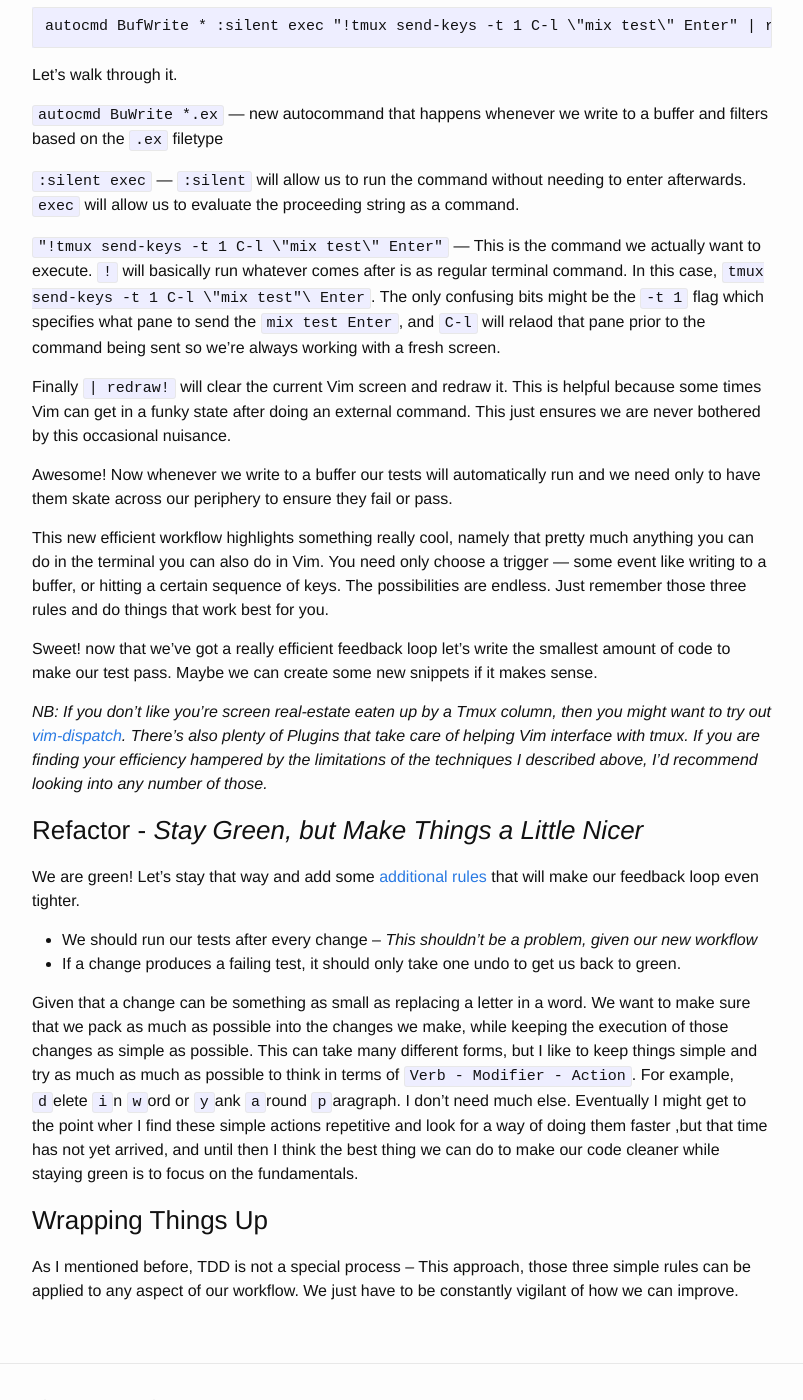
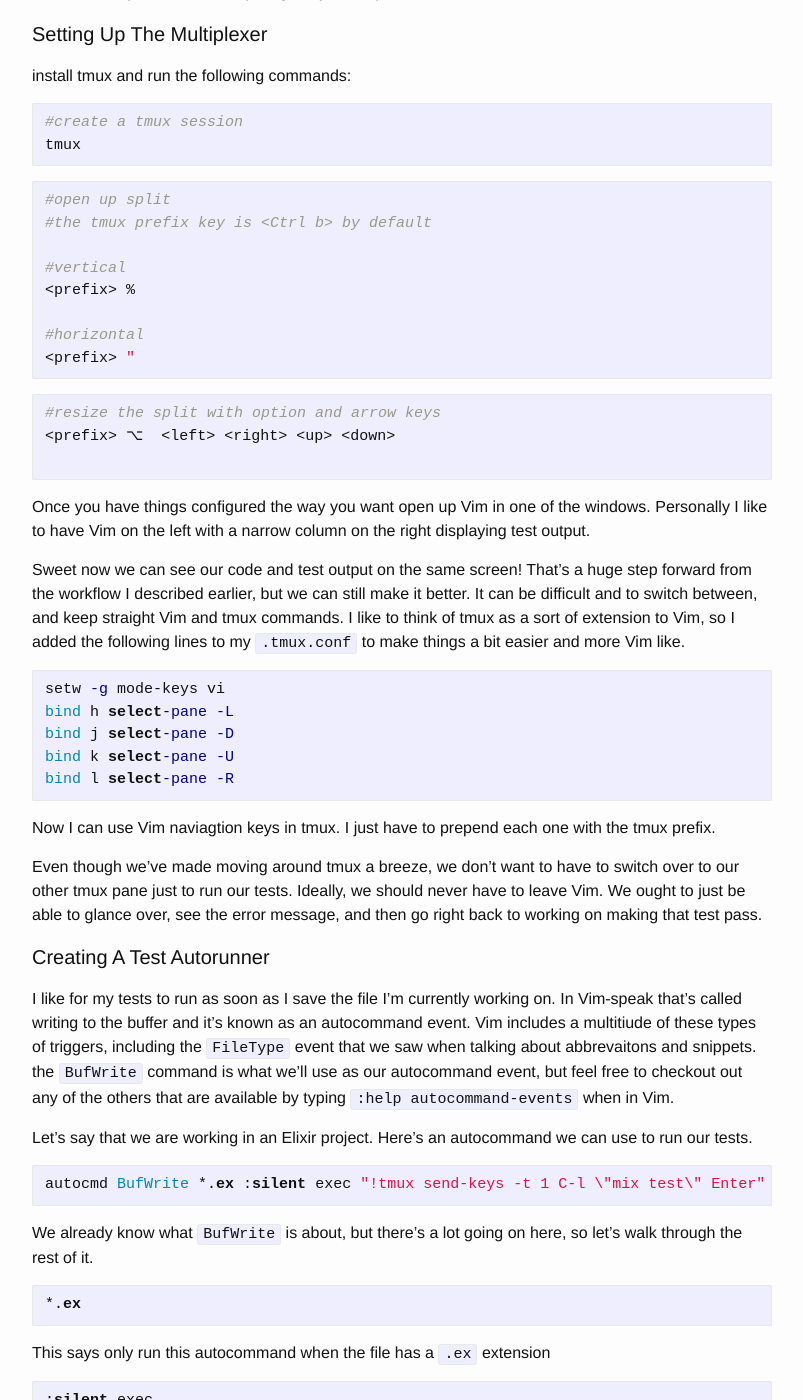
Before and after one commit to JeromeGoodrich/blog, a Jekyll site: the page built from _posts/2016-09-20-vim-TDD.md, in a window 1280 px wide and 1400 px high, scrolled down 2254 px. Shown: the whole window, without its empty margins (238-1041 px from the left). Built offline with Jekyll 4.4.1, drawn with Linux system fonts in a browser that asks for light colours; some of the changed text lies outside the part shown.

Commit message:
add edits to TDD and Vim

````diff
--- a/_posts/2016-09-20-vim-TDD.md
+++ b/_posts/2016-09-20-vim-TDD.md
@@ -15,19 +15,19 @@ was very influential. In it he outlines three fundamental tips for gradually imp
 >
 >    3. Train using the command. Do this until your fingers type it without thinking.
 
-
-I didn't realize it at the time, but these aren't tips for a beginner. They are universal rules for bringing out
-the best in this powerful editor. In Vim there is _always_ a better way to do things and that doesn't just apply to
+These are so basic, yet incredibly profound. In Vim there is _always_ a quicker way to do things and that doesn't just apply to
 editing text in a conventional sense, any adjacent processes can also be optimized.
 
 Consider the process of TDD. There are plenty of ways we can use Vim to make the  _Red, Green, Refactor_  loop as tight and
-fast as possible. Let's take a look at each stage of the cycle and delve into what some of those optimizations might look like.
+fast as possible. Let's take a look at each stage of the cycle and delve into some of those potential optimizations.
 
 
 ### RED - _Writing a Failing Test_
 
+
 If we're writing tests, there's going to be some basic boilerplate to write. In the case of BDD style frameworks like
-Rspec and Speclj, we know we are going to be writing things this a lot:
+[Rspec](http://rspec.info/) and [Speclj](http://speclj.com/), we know we are going to be frequently writing code that looks like this:
+
 
 ```clojure
 
@@ -39,23 +39,46 @@ Rspec and Speclj, we know we are going to be writing things this a lot:
 
 ```
 
-While it's not a ton of boilerplate, we'll probably writing it a fair amount. Let's make things easier by writing some basic
-snippets that will significantly cut down on the amount of time we need to create this boiler plate. One really easy way to
-do this by creating some abbreviations in our `.vimrc`
+While it's not a ton of boilerplate, we'll probably be repeating it a fair amount. Let's make things easier by writing some basic
+snippets that will significantly cut down on the amount of time we need to create this boilerplate. One really easy way to
+do this by creating some abbreviations in our `.vimrc` file.
 
-`:iabbrev dci (describe " " <CR>  (context "  " <CR>  (it "  " <CR>  #body here#)))`
+```vim
+:iabbrev dci (describe " " <CR>  (context "  " <CR>  (it "  " <CR>  #body here#)))
+```
 
-Now simply by typing `dci` in insert mode we can create much of the boilerplate for our tests. We can do the same for
-adding just a context and it block, or just an it block -- whatever makes writing that first failing test, just a bit
-easier.
+Now simply by typing `dci` in insert mode we can create much of the boilerplate for our tests.
 
-We can also specify the what types of files these abbreviations work in. So that we aren't accidentally expanding Spleclj
-boilerplate when we don't want to.
+```clojure
+(describe " "
+  (context " "
+    (it " "
+      #body here#)))
+```
 
-`:au filetype clojure :iabbrev dci, etc..`
+Considering that we will probably want multiple it blocks per context and multiple context blocks per describe, we might also add the following abbreviations as well:
 
-Abbreviations work well for creating quick on the fly expansions for text you don't want to write, but for boilerplate
-code, they are at best a stop-gap solution. Much better options exist in the form of Plugins like [SnipMate](https://github.com/garbas/vim-snipmate), and
+
+```vim
+:iabbrev ci (context "  " <CR>  (it "  " <CR>  #body here#)))
+:iabbrev ib (it "  " <CR>  #body here#)))
+```
+
+
+We can also specify the what types of files these abbreviations work in using an autocommand.
+
+```vim
+"" au is just an abbreviation of autocmnd
+:au FileType clojure :iabbrev dci (describe " " <CR>  (context "  " <CR>  (it "  " <CR>  #body here#)))
+:au FileType ruby :iabbrev dci describe " " do <CR> context " " do <CR> it " " do #body here# <CR> end <CR> end <CR> end
+```
+
+By adding autocommands to to our abbreviations we can ensure that our abbreviations are only expanded in the file type we want.
+Also, we can now have the same abbreviation for multiple file types, but with different behavior.
+
+
+Abbreviations work well for creating quick on the fly expansions for text you write frequently, but for boilerplate
+code, they are, at best, a stop-gap solution. Much better options exist in the form of Plugins like [SnipMate](https://github.com/garbas/vim-snipmate), and
 [UtiliSnips](https://github.com/SirVer/ultisnips) that were explicitly created to help Vim users quickly and easily create small reusable "snippets" of
 code. I'd recommend starting off with the abbreviations first though, they might turn out to be more than enough.
 
@@ -65,57 +88,139 @@ code. I'd recommend starting off with the abbreviations first though, they might
 Alright! we've now written our first failing test. How can we get to 'Green' as quickly as possible? First, we need to
 actually determine that our current test failed, which means two things.
 
-1. We want to run our tests as soon after finishing writing them as possible
-2. We want to do the least amount to actually verify that our test failed.
+  1. We want the time between writing our tests and running them to be as short as possible.
+  2. We want to verify that our test failed with minimal effort.
 
-Here's a common workflow I've seen and have used before.
+This is a common workflow I've seen and have used before:
 
 - write a failing test
-- hit `ctrl z` to 'pause' Vim and go back to terminal
+- hit `ctrl z` to 'pause' Vim and go back to the terminal
 - type in test command, something like `lein test` or hit the up arrow to get the most recent command
 - hit enter
 - wait for the test to run
+- look at the results
 - hit `fg` to return to Vim
+- probably switch back and forht a couple more times to reference the error message.
 
-Not bad, but there's a lot of room for error and all things considered this approach is pretty slow. If we are to follow
-[Gary Bernhardt's advice](https://www.destroyallsoftware.com/blog/2014/tdd-straw-men-and-rhetoric) running tests should take no more than 300 milliseconds. They should already have been run
-before we even have time to think. Let's see how Vim, and a little help from [tmux](https://tmux.github.io/) can get us there.
+Not bad, but there's a lot of room for error, and all things considered this approach is pretty slow. Ideally, our tests should already
+have been run before we even have had time to think. Also, wouldn't it be nice to be able to see our fialing test output without needing to switch
+contexts all the time? With the aid of a terminal multiplexer like [tmux](https://tmux.github.io/) (though any will do) we can do both with out much fuss.
 
-_NB: you'll need a terminal multiplexer, but tmux isn't necessary. You can also do everything I'm about to talk about in [Screen](https://www.gnu.org/software/screen/manual/). It will just be a different
-command._
 
-First off, we want to actually see the output from running our tests so let's use tmux to open a vertical
-`prefix (usually ctrl-b) %` or a horizontal `prefix "` split. We can resize these windows with
-`prefix <option> arrow keys`.
+#### Setting Up The Multiplexer
 
-I like to have Vim on the left with a narrow column on the right displaying test output.
 
-Sweet! we can now see our code and test output on the same screen. That's a huge step forward from the workflow I described
-above. However, we still have some work to do. We don't want to have to switch over to our other tmux pane just to run our tests, ideally, we should never have
-to leave Vim. We just want to glance over and see the error message, and then make that test pass.
+install tmux and run the following commands:
 
-Personally, I like for the tests to run as soon as I write to a buffer, but if that doesn't jive with your workflow, Vim provides
-options for other triggers as well. Here's the autocommand I typically use to run tests in a Elixir project.
+```bash
+#create a tmux session
+tmux
+```
+
+```bash
+#open up split
+#the tmux prefix key is <Ctrl b> by default
+
+#vertical
+<prefix> %
+
+#horizontal
+<prefix> "
+```
+
+```bash
+#resize the split with option and arrow keys
+<prefix> ⌥  <left> <right> <up> <down>
 
 ```
-autocmd BufWrite * :silent exec "!tmux send-keys -t 1 C-l \"mix test\" Enter" | redraw!
+
+Once you have things configured the way you want open up Vim in one of the windows. Personally I like to have Vim on the left
+with a narrow column on the right displaying test output.
+
+Sweet now we can see our code and test output on the same screen! That's a huge step forward from the workflow I described earlier, but
+we can still make it better. It can be difficult and to switch between, and keep straight Vim and tmux commands. I like to think of tmux
+as a sort of extension to Vim, so I added the following lines to my `.tmux.conf` to make things a bit easier and more Vim like.
+
+
+```bash
+setw -g mode-keys vi
+bind h select-pane -L
+bind j select-pane -D
+bind k select-pane -U
+bind l select-pane -R
 ```
 
-Let's walk through it.
 
-`autocmd BuWrite *.ex` ---
-new autocommand that happens whenever we write to a buffer and filters based on the `.ex` filetype
+Now I can use Vim naviagtion keys in tmux. I just have to prepend each one with the tmux prefix.
 
 
-`:silent exec` ---
-`:silent` will allow us to run the command without needing to enter afterwards. `exec` will allow us to evaluate the
-proceeding string as a command.
+Even though we've made moving around tmux a breeze, we don't want to have to switch over to our other tmux pane just to run our tests.
+Ideally, we should never have to leave Vim. We ought to just be able to glance over, see the error message, and then go right back to working on making that test pass.
 
-`"!tmux send-keys -t 1 C-l \"mix test\" Enter"` ---
-This is the command we actually want to execute. `!` will basically run whatever comes after is as regular terminal
-command. In this case, `tmux send-keys -t 1 C-l \"mix test"\ Enter`. The only confusing bits might be the `-t 1` flag
-which specifies what  pane to send the `mix test Enter`, and `C-l` will relaod that pane prior to the command being sent
-so we're always working with a fresh screen.
+
+#### Creating A Test Autorunner
+
+
+I like for my tests to run as soon as I save the file I'm currently working on. In Vim-speak that's called writing to the buffer
+and it's known as an autocommand event. Vim includes a multitiude of these types of triggers, including the `FileType` event that
+we saw when talking about abbrevaitons and snippets. the `BufWrite` command is what we'll use as our autocommand event, but feel free
+to checkout out any of the others that are available by typing `:help autocommand-events` when in Vim.
+
+
+Let's say that we are working in an Elixir project. Here's an autocommand we can use to run our tests.
+
+
+```vim
+autocmd BufWrite *.ex :silent exec "!tmux send-keys -t 1 C-l \"mix test\" Enter" | redraw!
+```
+
+We already know what `BufWrite` is about, but there's a lot going on here, so let's walk through the rest of it.
+
+
+```vim
+*.ex
+```
+
+
+This says only run this autocommand when the file has a `.ex` extension
+
+
+```vim
+:silent exec
+```
+
+
+`:silent` will allow us to run the command without needing making us leave Vim and hit enter afterwards. `exec` will allow Vim to evaluate the proceeding string as a command.
+
+
+```vim
+"!tmux send-keys
+```
+
+This is the beginning of our command. First, `!` basically puts us in the terminal, meaning whatever we write after it, is
+executed by whatever shell we are running. Essentially, this is the equivalent of switching over to the terminal and typing in
+the `tmux send-keys` command
+
+
+```vim
+-t 1
+```
+
+This is an option passed to the `tmux send-keys` command it specifies to which pane the proceeding _keys_ must be sent.
+
+
+```vim
+C-l \"mix test"\ Enter"
+```
+
+These are the keys that we are actually sending to pane we specified with the `-t` option. `C-l` will reload the pane prior
+to `\"mix text"\ Enter` being sent, so our tests are always run on a fresh screen. `\"mix test\" Enter` is the command we would
+normally input into the terminal if we wanted our tests to run.
+
+```vim
+| redraw!
+```
+
 
 Finally `| redraw!` will clear the current Vim screen and redraw it. This is helpful because some times Vim can get in
 a funky state after doing an external command. This just ensures we are never bothered by this occasional nuisance.
@@ -123,38 +228,91 @@ a funky state after doing an external command. This just ensures we are never bo
 Awesome! Now whenever we write to a buffer our tests will automatically run and we need only to have them skate across our periphery
 to ensure they fail or pass.
 
-This new efficient workflow highlights something really cool, namely that pretty much anything you can do in the
-terminal you can also do in Vim. You need only choose a trigger --- some event like writing to a buffer, or
-hitting a certain sequence of keys. The possibilities are endless. Just remember those three rules and do things that work
-best for you.
 
-Sweet! now that we've got a really efficient feedback loop let's write the smallest amount of code to make our test
-pass. Maybe we can create some new snippets if it makes sense.
+#### Quick Aside On Vim's "!" Operator
+
+
+Vim is a Unix style program. It does one thing, text editing, exceedingly well. However, because it can interact
+with the shell via `!` it also has access to anything you can do in the shell. As such, just as we are delegating to a test runner
+and tmux to run our tests we can do something similar with any other command line application. For example, we could easily envision
+some sort of git workflow in which we never have to leave Vim!
 
 _NB: If you don't like you're screen real-estate eaten up by a Tmux column, then you might want to try out
 [vim-dispatch](https://github.com/tpope/vim-dispatch). There's also plenty of Plugins that take care of helping Vim interface
-with tmux. If you are finding your efficiency hampered by the limitations of the techniques I described above, I'd recommend looking into
-any number of those._
+with tmux ([vimux](https://github.com/benmills/vimux) and [tslime](https://github.com/jgdavey/tslime.vim)) . If you are finding your efficiency hampered by the limitations of the techniques I described above, I'd recommend looking into any of those._
 
 
 ### Refactor - _Stay Green, but Make Things a Little Nicer_
 
-We are green! Let's stay that way and add some [additional rules](https://www.sitepoint.com/refactoring-workout-relentlessly-green/) that will make our feedback loop even tighter.
+
+We are green! Now how can we make our code better?
 
 
-- We should run our tests after every change -- _This shouldn't be a problem, given our new workflow_
-- If a change produces a failing test, it should only take one undo to get us back to green.
+#### Project-Wide Search and Replace
 
-Given that a change can be something as small as replacing a letter in a word. We want to make sure that we pack as much
-as possible into the changes we make, while keeping the execution of those changes as simple as possible. This can take
-many different forms, but I like to keep things simple and try as much as much as possible to think in terms of
-`Verb  - Modifier  - Action`. For example, `d`elete `i`n `w`ord or `y`ank `a`round `p`aragraph. I don't need much else.
-Eventually I might get to the point wher I find these simple actions repetitive and look for a way of doing them faster
-,but that time has not yet arrived, and until then I think the best thing we can do to make our code cleaner while
-staying green is to focus on the fundamentals.
+
+One of the most common refactorings I find myself making is changing the name of a function. That's a pretty simple task in Vim
+if we are only talking about one file, but what If we need to make a change across multiple files? Well, actually it's pretty easy too,
+most people just don't know about it.
+
+
+```vim
+:grep foo
+:cdo %s/foo/bar/g | update
+```
+
+
+`:grep foo` will find all instances of `foo` in your project, and populate them in what is called the quickfix window `:cdo`
+will then take whatever command follows it and apply it to every single one. In our case, the command we want to
+apply is a global substitution of `foo` with `bar`, but it could be anything. After making the changes, we want to save the changes, which
+is exactly what the `| update` portion does.
+
+_NB: The quickfix window isn't normally visible. To see it just use the `:copen` command._
+
+
+Aside from a few specific use cases here and there, like project-wide serach and replace,  much of refactoring comes down to
+plain old text editing. To that end, I think the single most helpful thing one can do to optimize their refactoring. Is to learn
+th fundamentals of Vim's powerful language.
+
+
+#### Plain 'Ol Text Editing
+
+
+In normal mode, every vim command follows the same structure
+
+
+```vim
+<command><number><text-object or motion>
+```
+
+Every text object is created using either `a` literally meaning "a" or `i` meaning "inner" as well as one of the following:
+
+```vim
+w, W, s, p, [, ], (, ), {,  }, >, <, t, ", ', `
+```
+
+
+For example, `aw` is "a word", `iw` is "inner word", `a}` is "a block" (it contains both { and  }) `i}`, is "inner block" (it doesn't contain { or })
+and so on... (you can look up the rest with `:help text-objects`)
+
+
+We can then combine text-objects with some basic commands like `d`, `c` and `y` for some powerful functionality.
+For instance lets say we want to change an entire block of code, `cap` "change a paragraph" should get the job done. Maybe we actually just want to
+copy the body of a javascript function between curly-braces `yiB` or `yi}` will both work. By familiarizing ourselves with Vim's unique
+lexicon we can start to think using this language and come up with even better ways to do things. HIN: `:help movement.txt` is an excellent place to start.
 
 
 ### Wrapping Things Up
 
-As I mentioned before, TDD is not a special process -- This approach, those three simple rules can be applied to any aspect
-of our workflow. We just have to be constantly vigilant of how we can improve.
+
+Vim is very well suited to help sofware professionals optimize their craft. For things that we do everyday like TDD it's helpful to
+take some time upfront to consider potential changes to our current approach that we might make better. Hopefully, some of the things
+we discussed above inspire you to take a critical look at your current workflow and try out some new new things.
+
+Even if you aren't someone who uses Vim regularly, I think Bram's suggestions still apply. Get in the habit of not only identifying
+repetition, but also try to make a habit of doing something about it. That mgiht be just writing it down after it dawns on you and
+then scheduling some time later to find a better way, or just stopping whatever you're doing and finding a better way right then and there.
+The point is, as professionals we should never be complacent, and always strive to find better ways of doing things.
+
+
+Now if you excuse me, I really want to try [this](http://learnvimscriptthehardway.stevelosh.com/chapters/32.html) out.
````
Also changed, not shown: other parts of _posts/2016-09-20-vim-TDD.md (+2 -2 lines).
